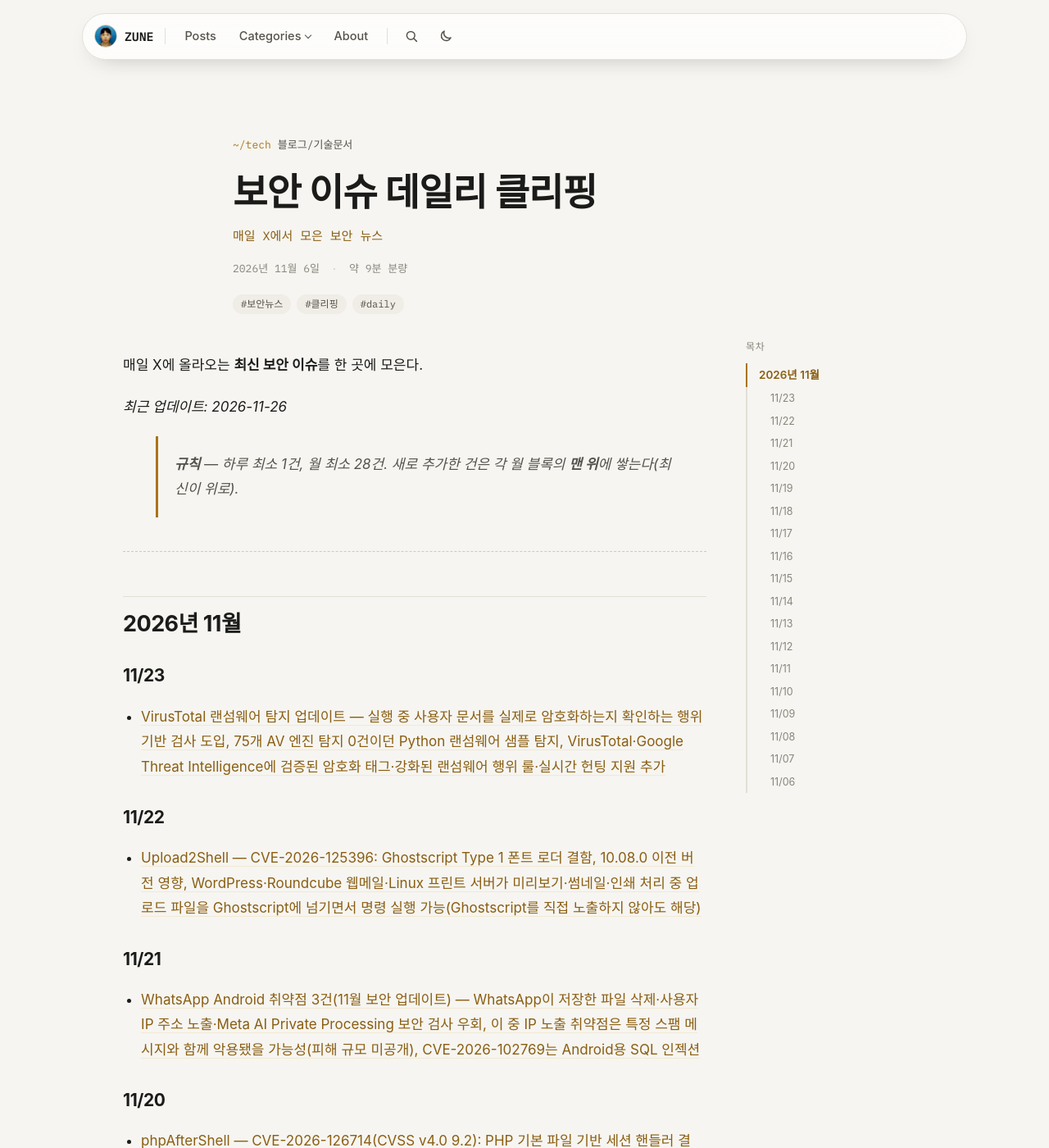
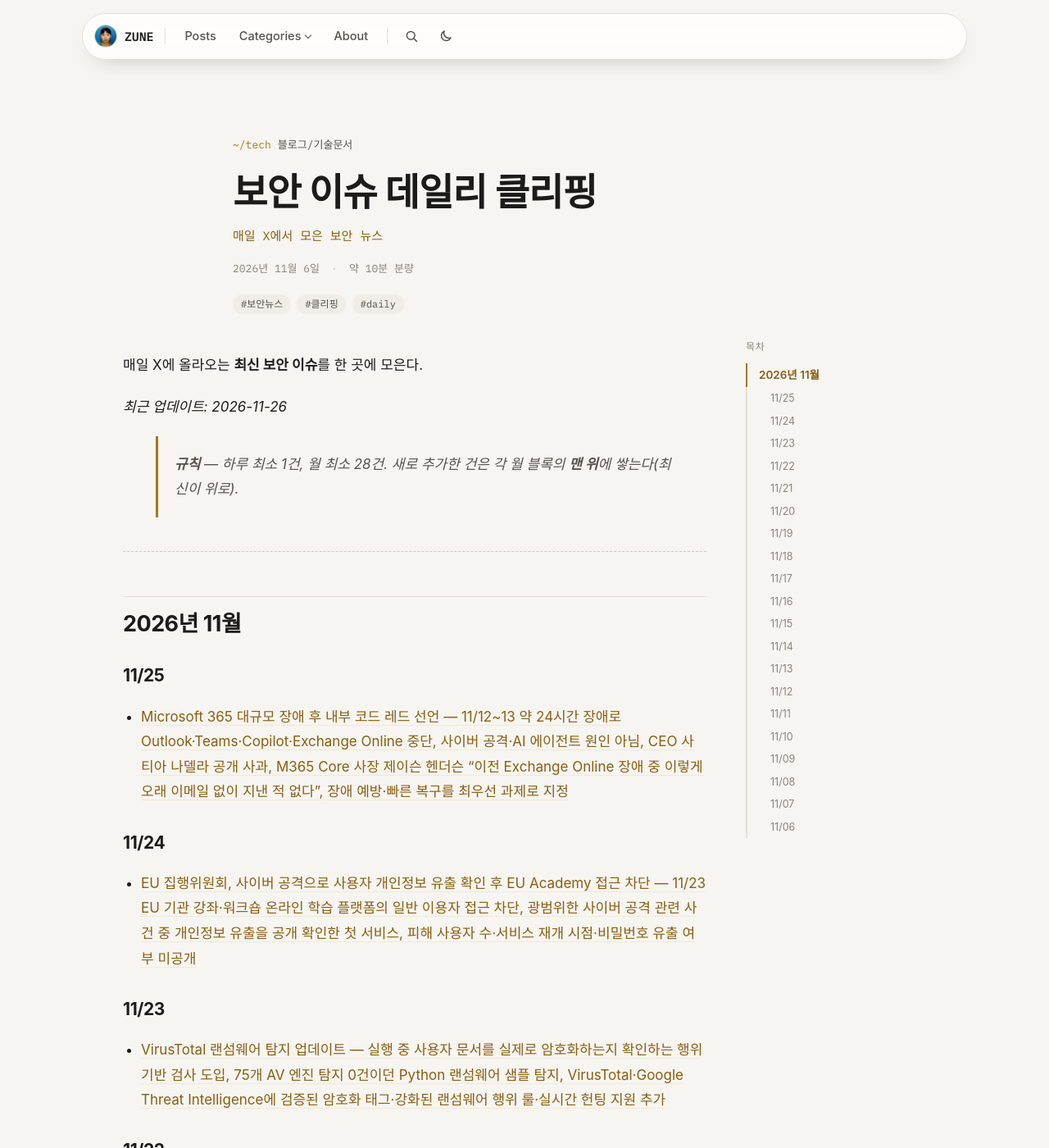
Before and after one commit to junseopark0216/junseopark0216.github.io, a Jekyll site: the page built from _posts/2026-11-06-tech-security-news-clipping.md, in a window 1280 px wide and 1400 px high. Shown: the whole window at 82% size. Built offline with Jekyll 4.4.1, drawn with Linux system fonts in a browser that asks for light colours; some web fonts are replaced.

Commit message:
2026-11-06-tech-security-news-clipping.md 업데이트

```diff
--- a/_posts/2026-11-06-tech-security-news-clipping.md
+++ b/_posts/2026-11-06-tech-security-news-clipping.md
@@ -16,6 +16,14 @@ tags: ["보안뉴스", "클리핑", "daily"]
 ---
 
 ## 2026년 11월
+
+### 11/25
+
+- [Microsoft 365 대규모 장애 후 내부 코드 레드 선언 — 11/12~13 약 24시간 장애로 Outlook·Teams·Copilot·Exchange Online 중단, 사이버 공격·AI 에이전트 원인 아님, CEO 사티아 나델라 공개 사과, M365 Core 사장 제이슨 헨더슨 "이전 Exchange Online 장애 중 이렇게 오래 이메일 없이 지낸 적 없다", 장애 예방·빠른 복구를 최우선 과제로 지정](https://x.com/The_Cyber_News/status/2125456301031592373)
+
+### 11/24
+
+- [EU 집행위원회, 사이버 공격으로 사용자 개인정보 유출 확인 후 EU Academy 접근 차단 — 11/23 EU 기관 강좌·워크숍 온라인 학습 플랫폼의 일반 이용자 접근 차단, 광범위한 사이버 공격 관련 사건 중 개인정보 유출을 공개 확인한 첫 서비스, 피해 사용자 수·서비스 재개 시점·비밀번호 유출 여부 미공개](https://x.com/The_Cyber_News/status/2124876659111444727)
 
 ### 11/23
 
```
